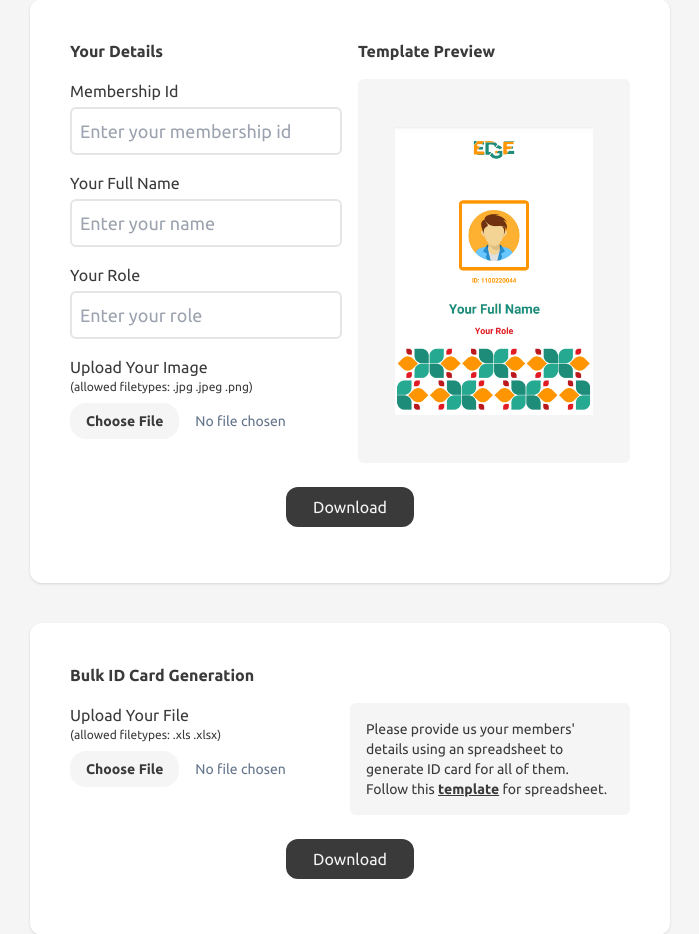
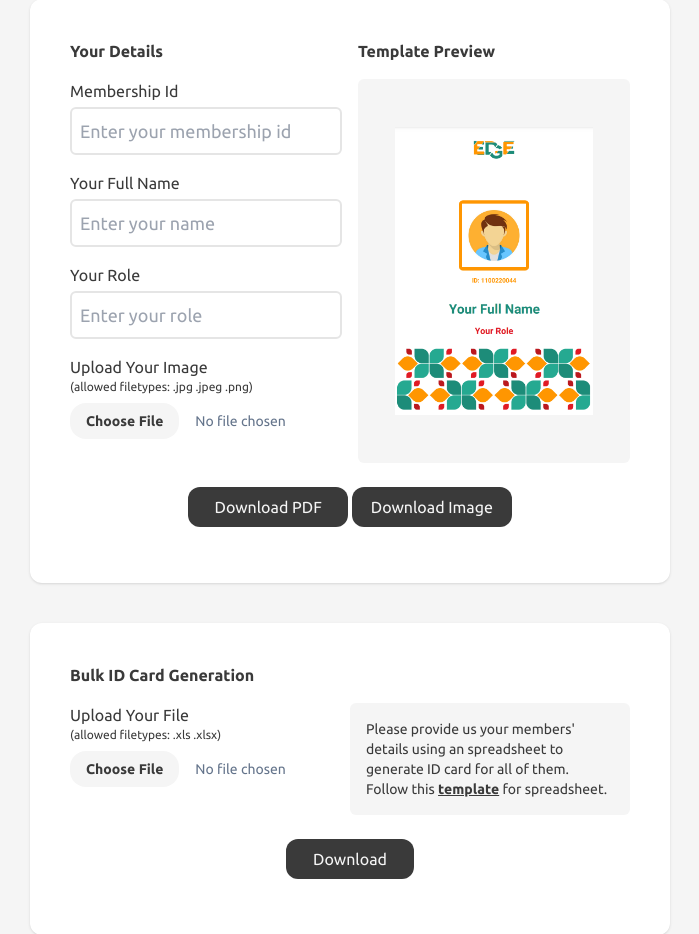
Before and after one commit to nitish-dev-1503/id-card-generator, a Flask app: page / in a window 1280 px wide. Shown: the part 277-1211 px from the top of the page, without its empty margins (290-989 px from the left). Run offline with Flask 3, Linux system fonts and the light colour scheme.

Commit message:
Add functionality to download id card in jpg format

```diff
--- a/app.py
+++ b/app.py
@@ -1,5 +1,6 @@
-from flask import Flask, render_template, request
-from service.response_builder import generatePDF, generateZIP, createPDFResponse, createZIPResponse
+from flask import Flask, render_template, request, send_file
+from io import BytesIO
+from service.response_builder import generatePDF, generateJPG, generateZIP, createPDFResponse, createZIPResponse
 
 
 app = Flask(__name__)
@@ -12,13 +13,18 @@ def home():
 
 @app.route('/handle_download', methods=['POST'])
 def handle_download():
-    pdf = generatePDF(request.form, request.files)
-    return createPDFResponse(pdf)
+    form = request.form
+    if form['action'] == 'Download PDF':
+        pdf = generatePDF(form, request.files)
+        return createPDFResponse(pdf)
+    elif form['action'] == 'Download Image':
+        image_data = generateJPG(form, request.files)
+        return send_file(BytesIO(image_data), mimetype='image/jpeg', as_attachment=True, attachment_filename='idcard.jpg')
 
 
-@app.route('/handle_bulk_download', methods=['POST'])
+@ app.route('/handle_bulk_download', methods=['POST'])
 def handle_bulk_download():
-    zip = generateZIP(request.files)
+    zip=generateZIP(request.files)
     return createZIPResponse(zip)
 
 
--- a/static/css/style.css
+++ b/static/css/style.css
@@ -570,6 +570,10 @@ video {
   margin: auto;
 }
 
+.m-4{
+  margin: 1rem;
+}
+
 .mx-2{
   margin-left: 0.5rem;
   margin-right: 0.5rem;
@@ -648,8 +652,18 @@ video {
   width: 50%;
 }
 
+.w-fit{
+  width: -webkit-fit-content;
+  width: -moz-fit-content;
+  width: fit-content;
+}
+
 .w-32{
   width: 8rem;
+}
+
+.w-40{
+  width: 10rem;
 }
 
 .cursor-pointer{
@@ -723,6 +737,16 @@ video {
 .px-8{
   padding-left: 2rem;
   padding-right: 2rem;
+}
+
+.px-4{
+  padding-left: 1rem;
+  padding-right: 1rem;
+}
+
+.py-2{
+  padding-top: 0.5rem;
+  padding-bottom: 0.5rem;
 }
 
 .text-center{
--- a/templates/index.html
+++ b/templates/index.html
@@ -73,9 +73,12 @@
                     </div>
                 </div>
                 <div class="mt-6 m-auto w-full text-center">
-                    <input type="submit" value="Download"
-                        class="cursor-pointer rounded-xl w-32 h-10 bg-primary text-secondary hover:bg-accent hover:text-primary transition ease-in-out duration-200">
+                    <input type="submit" value="Download PDF" name="action"
+                        class="cursor-pointer rounded-xl w-40 h-10 bg-primary text-secondary hover:bg-accent hover:text-primary transition ease-in-out duration-200">
+                    <input type="submit" value="Download Image" name="action"
+                        class="cursor-pointer rounded-xl w-40 h-10 bg-primary text-secondary hover:bg-accent hover:text-primary transition ease-in-out duration-200">
                 </div>
+
             </form>
         </div>
 
```
Also changed, not shown: service/card_generator.py (+6 -11 lines), service/response_builder.py (+18 -3 lines).
